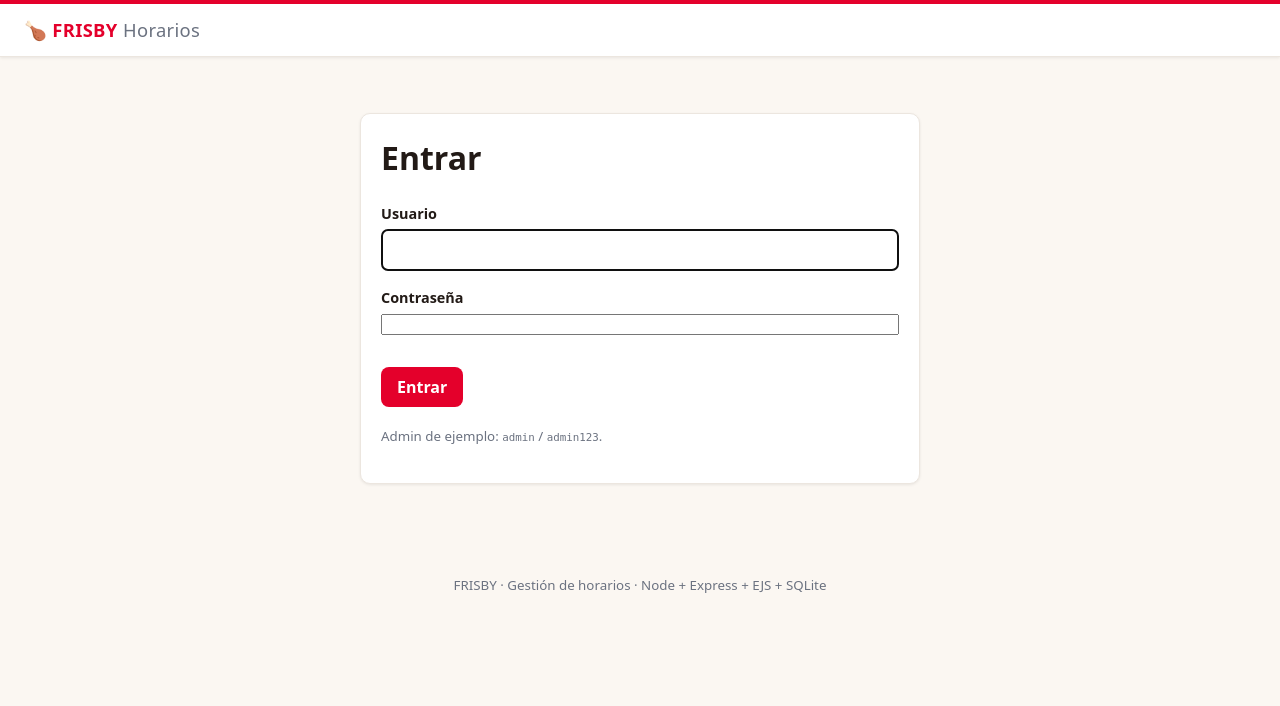
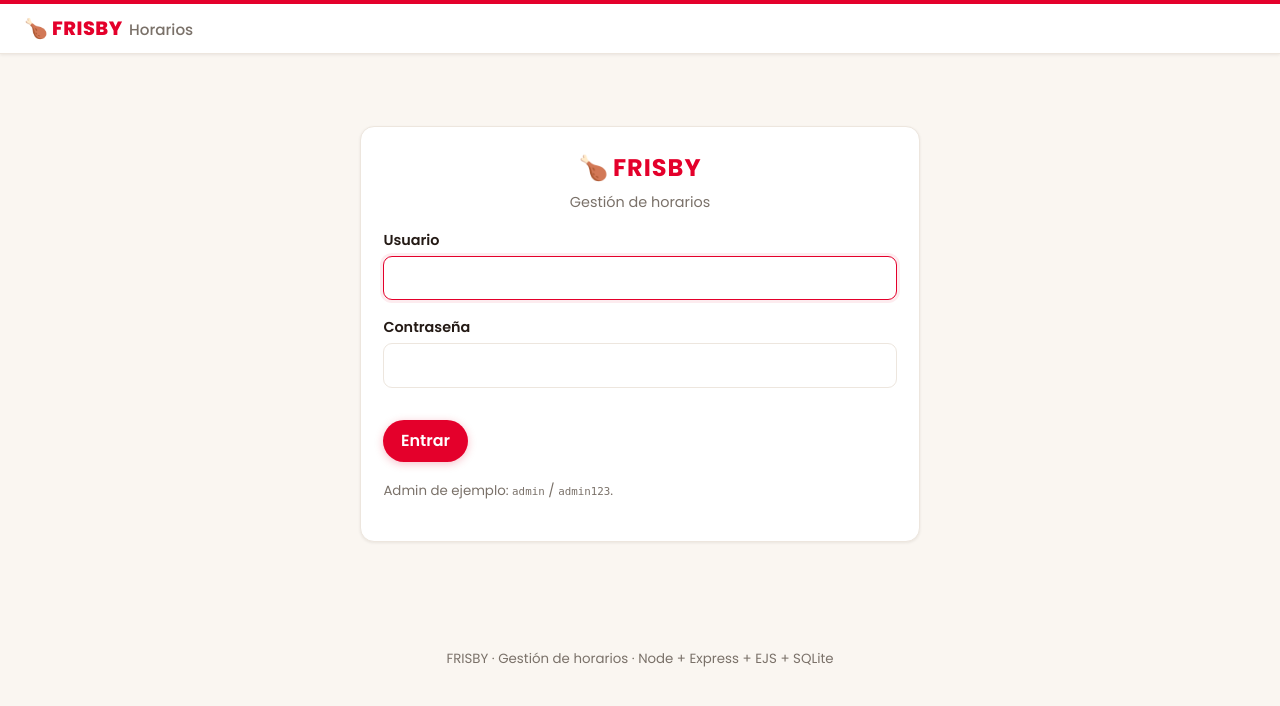
Before and after one commit to Julianv19/horary-project, a Node project: template src/views/auth/login.ejs in a window 1280 px wide. Shown: the top 706 px of the page. Run offline with Node 20 templates, Linux system fonts and the light colour scheme; the template is opened without the code that fills it, so the values that code supplies are empty.

Commit message:
style: profundizar identidad visual FRISBY
- Tipografía Poppins (Google Fonts) en toda la interfaz.
- Cabecera fija con barra roja; navegación tipo píldora con hover y activo rojo.
- Hero de página con banda roja corporativa y controles sobre fondo rojo.
- Tarjetas con acento lateral, elevación al pasar el cursor y números en rojo.
- Botones tipo píldora con sombra; variante ghost y botones claros sobre hero.
- Tablas con cabecera en rojo suave, filas zebra y hover.
- Formularios e inputs con foco de marca; login con tarjeta e identidad FRISBY.
- Variables de diseño (radios, sombras, colores) centralizadas en :root.

Verificado visualmente: login, tablero y horario coherentes y profesionales.

Co-Authored-By: Claude Opus 4.8 <noreply@anthropic.com>

```diff
--- a/src/public/css/styles.css
+++ b/src/public/css/styles.css
@@ -1,46 +1,63 @@
 :root {
   /* Identidad FRISBY: rojo corporativo + amarillo de acento */
-  --bg: #fbf7f2;
+  --bg: #faf6f1;
   --surface: #ffffff;
-  --ink: #221a16;
-  --muted: #6b7280;
+  --ink: #241a15;
+  --muted: #7a7169;
   --brand: #E4002B;        /* rojo Frisby */
   --brand-dark: #B80022;
+  --brand-soft: #fdecef;   /* rojo muy claro para fondos */
   --accent: #FFC72C;       /* amarillo */
-  --line: #ece6df;
-  --shadow: 0 1px 3px rgba(0,0,0,.08);
+  --line: #ede6de;
+  --radius: 14px;
+  --radius-sm: 9px;
+  --shadow: 0 1px 3px rgba(40,20,10,.08);
+  --shadow-lg: 0 10px 30px rgba(40,20,10,.10);
+  --font: "Poppins", system-ui, -apple-system, "Segoe UI", Roboto, sans-serif;
 }
 
 * { box-sizing: border-box; }
 
 body {
   margin: 0;
-  font-family: system-ui, -apple-system, "Segoe UI", Roboto, sans-serif;
+  font-family: var(--font);
   background: var(--bg);
   color: var(--ink);
-  line-height: 1.5;
+  line-height: 1.55;
+  -webkit-font-smoothing: antialiased;
 }
+
+h1, h2, h3 { font-weight: 700; letter-spacing: -.01em; }
+h1 { font-size: 1.7rem; }
 
 .topbar {
   display: flex;
   align-items: center;
-  justify-content: space-between;
-  padding: .75rem 1.5rem;
+  gap: 1rem;
+  padding: .6rem 1.5rem;
   background: var(--surface);
   border-bottom: 1px solid var(--line);
   border-top: 4px solid var(--brand);
   box-shadow: var(--shadow);
+  position: sticky;
+  top: 0;
+  z-index: 50;
 }
-.brand { font-size: 1.15rem; text-decoration: none; color: var(--ink); letter-spacing: .3px; }
-.brand strong { color: var(--brand); }
-.brand span { color: var(--muted); margin-left: .35rem; font-weight: 500; }
+.brand { font-size: 1.2rem; text-decoration: none; color: var(--ink); font-weight: 700; white-space: nowrap; }
+.brand strong { color: var(--brand); font-weight: 800; letter-spacing: .5px; }
+.brand span { color: var(--muted); margin-left: .4rem; font-weight: 500; font-size: .95rem; }
+.topbar nav { display: flex; gap: .15rem; flex-wrap: wrap; }
 .topbar nav a {
   text-decoration: none;
   color: var(--ink);
   padding: .4rem .7rem;
-  border-radius: 6px;
+  border-radius: 999px;
+  font-size: .9rem;
+  font-weight: 500;
+  transition: background .15s, color .15s;
 }
-.topbar nav a.active { background: var(--brand); color: #fff; }
+.topbar nav a:hover { background: var(--brand-soft); color: var(--brand-dark); }
+.topbar nav a.active { background: var(--brand); color: #fff; box-shadow: 0 2px 6px rgba(228,0,43,.3); }
 
 .topbar .userbox { display: flex; align-items: center; gap: .6rem; margin-left: auto; padding-left: 1rem; }
 .topbar .userbox .who { font-size: .85rem; color: var(--muted); }
@@ -48,9 +65,12 @@ body {
 .container { max-width: 1000px; margin: 1.5rem auto; padding: 0 1rem; }
 
 /* --- Login --- */
-.login-wrap { display: flex; justify-content: center; padding: 2rem 0; }
-.login-card { width: 100%; max-width: 360px; }
-.login-card h1 { margin-top: 0; }
+.login-wrap { display: flex; justify-content: center; padding: 3rem 0; }
+.login-card { width: 100%; max-width: 380px; box-shadow: var(--shadow-lg); border-top: 5px solid var(--brand); }
+.login-card h1 { margin-top: 0; color: var(--brand-dark); }
+.login-brand { text-align: center; font-weight: 800; font-size: 1.5rem; margin-bottom: .25rem; }
+.login-brand strong { color: var(--brand); letter-spacing: 1px; }
+.login-sub { text-align: center; color: var(--muted); margin: 0 0 1rem; font-size: .9rem; }
 
 /* --- Barra de publicación --- */
 .publish-bar { display: flex; align-items: center; gap: .6rem; flex-wrap: wrap; background: var(--surface); border: 1px solid var(--line); border-radius: 8px; padding: .5rem .8rem; margin: .75rem 0; }
@@ -125,18 +162,22 @@ h2 { margin-top: 1.75rem; }
   margin-left: .35rem;
 }
 
-table { width: 100%; border-collapse: collapse; background: var(--surface); border-radius: 8px; overflow: hidden; box-shadow: var(--shadow); }
-th, td { text-align: left; padding: .55rem .75rem; border-bottom: 1px solid var(--line); }
-thead th { background: #fafafa; font-size: .85rem; text-transform: uppercase; letter-spacing: .4px; color: var(--muted); }
+table { width: 100%; border-collapse: collapse; background: var(--surface); border-radius: var(--radius); overflow: hidden; box-shadow: var(--shadow); }
+th, td { text-align: left; padding: .6rem .8rem; border-bottom: 1px solid var(--line); }
+thead th { background: var(--brand-soft); font-size: .78rem; text-transform: uppercase; letter-spacing: .5px; color: var(--brand-dark); font-weight: 700; }
+tbody tr:nth-child(even) td { background: #fcfaf8; }
+tbody tr:hover td { background: #fff6f2; }
 
-.btn { display: inline-block; margin-top: 1rem; background: var(--brand); color: #fff; padding: .5rem 1rem; border-radius: 8px; text-decoration: none; border: none; cursor: pointer; font: inherit; font-weight: 600; transition: background .15s; }
+.btn { display: inline-block; margin-top: 1rem; background: var(--brand); color: #fff; padding: .55rem 1.1rem; border-radius: 999px; text-decoration: none; border: none; cursor: pointer; font: inherit; font-weight: 600; box-shadow: 0 2px 8px rgba(228,0,43,.25); transition: background .15s, transform .1s; }
 .btn:hover { background: var(--brand-dark); }
-.card-num { color: var(--brand); }
+.btn:active { transform: translateY(1px); }
+/* Botones dentro del hero (fondo rojo) */
+.hero .btn { background: #fff; color: var(--brand); box-shadow: 0 2px 8px rgba(0,0,0,.18); }
+.hero .btn:hover { background: var(--accent); color: var(--ink); }
+.hero .btn.ghost { background: transparent; color: #fff; border: 1px solid rgba(255,255,255,.6); box-shadow: none; }
+.hero .btn.ghost:hover { background: rgba(255,255,255,.15); }
 
 .footer { text-align: center; color: var(--muted); padding: 2rem 1rem; }
-
-/* --- Navegación con varios enlaces --- */
-.topbar nav { display: flex; gap: .25rem; flex-wrap: wrap; }
 
 /* --- Alertas / flash --- */
 .alert { padding: .7rem 1rem; border-radius: 8px; margin: 1rem 0; font-size: .95rem; }
@@ -169,19 +210,25 @@ td.acciones form { margin: 0; }
 .link.danger { color: #b4231f; }
 
 /* --- Formularios --- */
-.form-card { background: var(--surface); border: 1px solid var(--line); border-radius: 10px; padding: 1.25rem; box-shadow: var(--shadow); max-width: 560px; }
+.form-card { background: var(--surface); border: 1px solid var(--line); border-radius: var(--radius); padding: 1.4rem; box-shadow: var(--shadow); max-width: 560px; }
 .field { margin-bottom: 1rem; display: flex; flex-direction: column; gap: .3rem; }
 .field label { font-weight: 600; font-size: .9rem; }
-.field .req { color: #b4231f; }
+.field .req { color: var(--brand); }
 .field input[type=text], .field input[type=email], .field input[type=number],
+.field input[type=password], .field input[type=date], .field input[type=month], .field input[type=time],
 .field select, .field textarea {
-  padding: .5rem .6rem; border: 1px solid var(--line); border-radius: 6px; font: inherit; width: 100%;
+  padding: .55rem .65rem; border: 1px solid var(--line); border-radius: var(--radius-sm); font: inherit; width: 100%;
+  background: var(--surface); color: var(--ink); transition: border-color .15s, box-shadow .15s;
 }
-.field input[type=checkbox] { width: 20px; height: 20px; }
-.field input[type=color] { width: 60px; height: 36px; padding: 2px; border: 1px solid var(--line); border-radius: 6px; }
+.field input:focus, .field select:focus, .field textarea:focus {
+  outline: none; border-color: var(--brand); box-shadow: 0 0 0 3px var(--brand-soft);
+}
+.field input[type=checkbox] { width: 20px; height: 20px; accent-color: var(--brand); }
+.field input[type=color] { width: 60px; height: 36px; padding: 2px; border: 1px solid var(--line); border-radius: var(--radius-sm); }
 .field .help { color: var(--muted); font-size: .8rem; }
 .form-actions { display: flex; gap: .75rem; margin-top: 1rem; }
-.btn.ghost { background: transparent; color: var(--ink); border: 1px solid var(--line); }
+.btn.ghost { background: transparent; color: var(--ink); border: 1px solid var(--line); box-shadow: none; }
+.btn.ghost:hover { background: var(--brand-soft); color: var(--brand-dark); }
 .form-card.inline { display: flex; gap: 1rem; align-items: flex-end; flex-wrap: wrap; max-width: none; }
 .form-card.inline .field { margin-bottom: 0; }
 .form-card.inline .form-actions { margin-top: 0; }
--- a/src/views/auth/login.ejs
+++ b/src/views/auth/login.ejs
@@ -3,7 +3,8 @@
 <div class="login-wrap">
   <form method="post" action="/login" class="form-card login-card">
     <%- include('../partials/csrf') %>
-    <h1>Entrar</h1>
+    <div class="login-brand">🍗 <strong>FRISBY</strong></div>
+    <p class="login-sub">Gestión de horarios</p>
     <% if (error) { %><div class="alert err"><%= error %></div><% } %>
     <div class="field">
       <label for="username">Usuario</label>
--- a/src/views/partials/header.ejs
+++ b/src/views/partials/header.ejs
@@ -4,6 +4,9 @@
   <meta charset="UTF-8">
   <meta name="viewport" content="width=device-width, initial-scale=1.0">
   <title><%= typeof titulo !== 'undefined' ? titulo + ' · ' : '' %><%= appName %></title>
+  <link rel="preconnect" href="https://fonts.googleapis.com">
+  <link rel="preconnect" href="https://fonts.gstatic.com" crossorigin>
+  <link rel="stylesheet" href="https://fonts.googleapis.com/css2?family=Poppins:wght@400;500;600;700;800&display=swap">
   <link rel="stylesheet" href="/css/styles.css">
 </head>
 <body>
```
Also changed, not shown: other parts of src/public/css/styles.css (+29 -12 lines).
